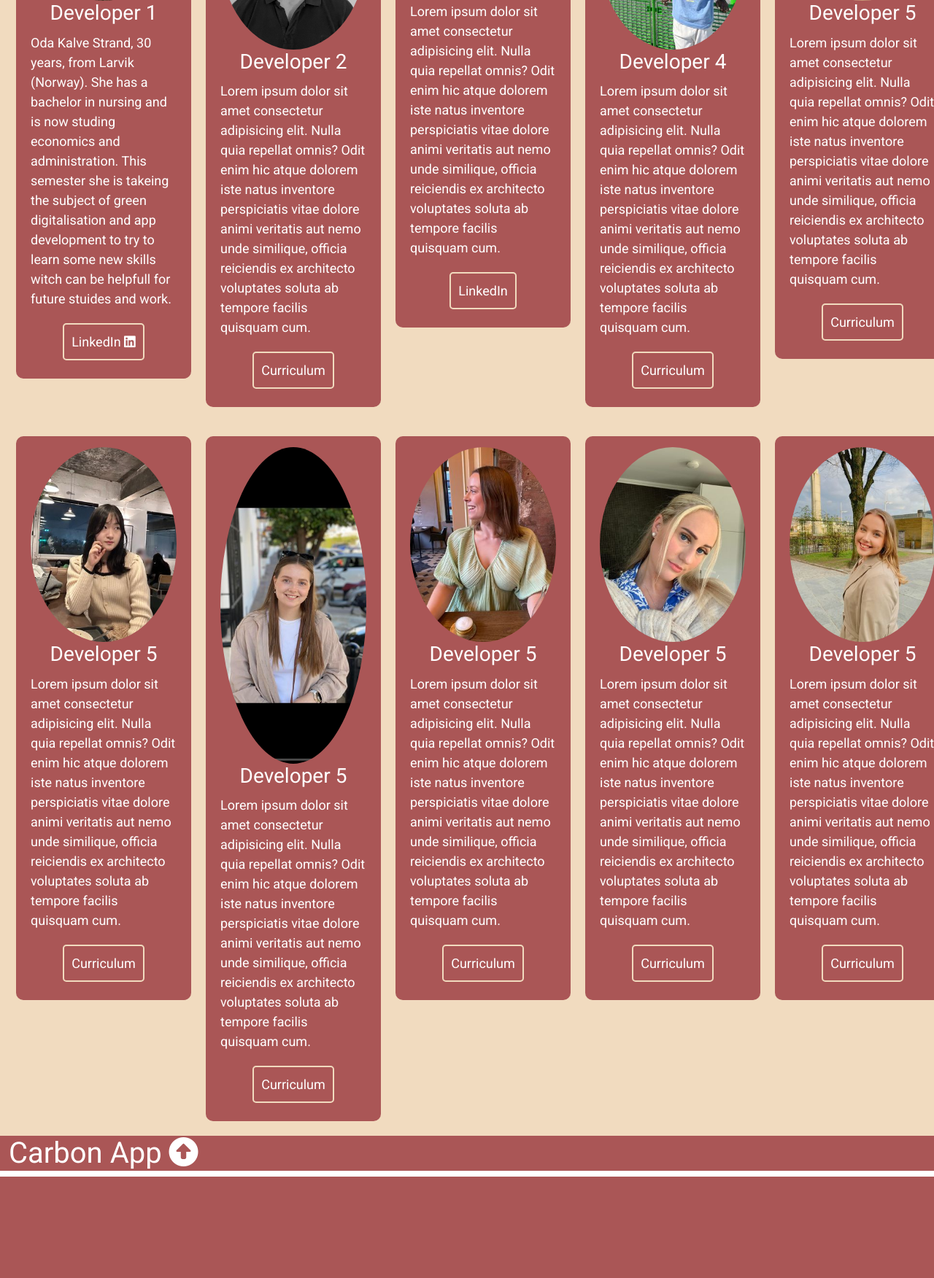
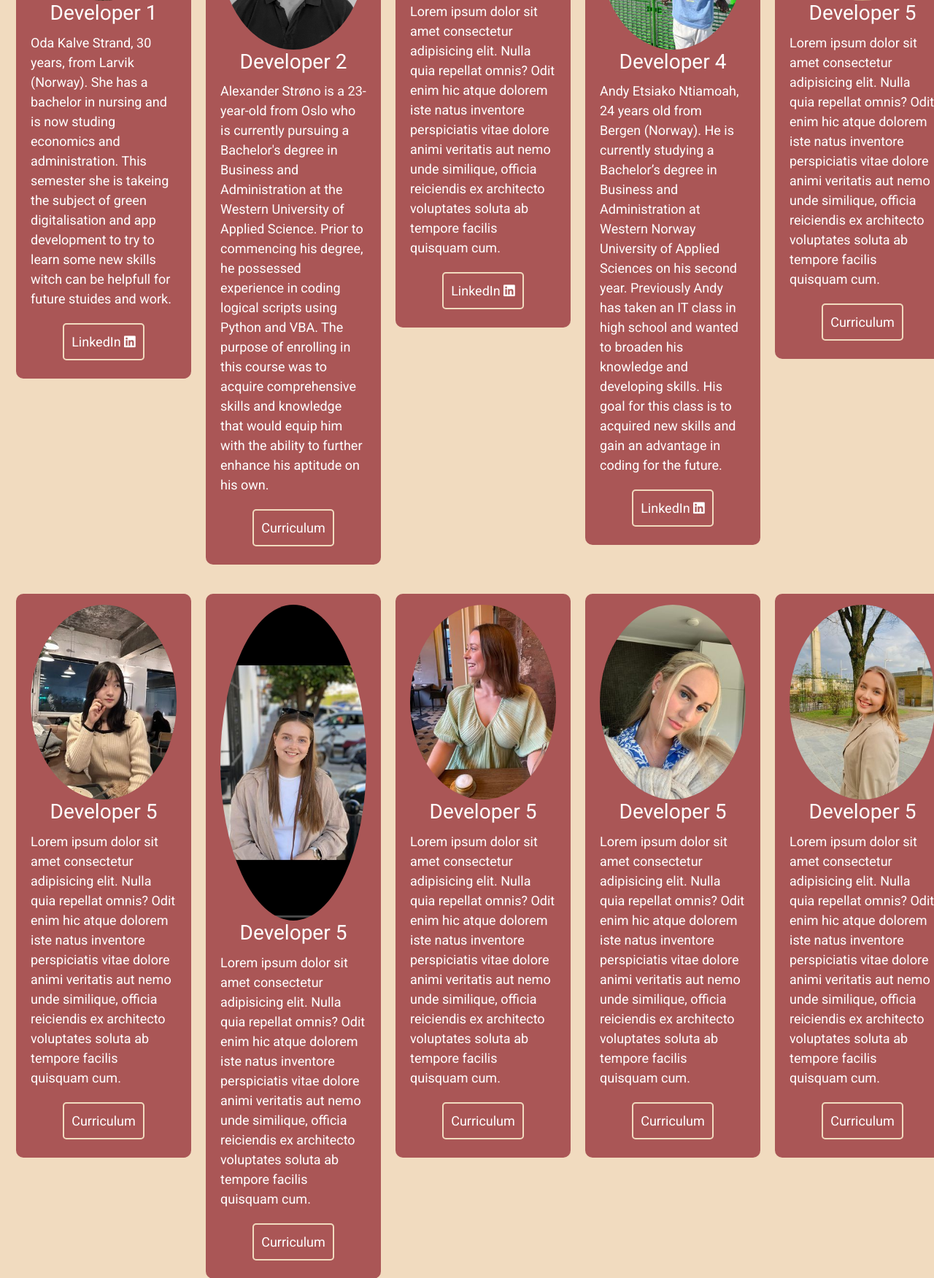
Before and after one commit to Andrei-Cos/Carbon_App_Grp1, a Flask app: page / in a window 1280 px wide. Shown: the part 976-2728 px from the top of the page at 73% size. Before the commit the page ends 2589 px from the top, so only its background shows below. Run offline with Flask 2, Linux system fonts and the light colour scheme; some libraries are stand-ins or nearby versions.

Commit message:
Add files via upload

```diff
--- a/Capp/templates/home.html
+++ b/Capp/templates/home.html
@@ -64,7 +64,7 @@
     <div class="box">
       <img src="/static/Pictures/Alex.jpg" alt="" style="border-radius: 50%; width:200px;">
       <h3>Developer 2</h3>
-      <p>  Lorem ipsum dolor sit amet consectetur adipisicing elit. Nulla quia repellat omnis? Odit enim hic atque dolorem iste natus inventore perspiciatis vitae dolore animi veritatis aut nemo unde similique, officia reiciendis ex architecto voluptates soluta ab tempore facilis quisquam cum.
+      <p>  Alexander Strøno is a 23-year-old from Oslo who is currently pursuing a Bachelor's degree in Business and Administration at the Western University of Applied Science. Prior to commencing his degree, he possessed experience in coding logical scripts using Python and VBA. The purpose of enrolling in this course was to acquire comprehensive skills and knowledge that would equip him with the ability to further enhance his aptitude on his own.
       </p>
       <div class="container_buttons_developers">
         <a class="btn_developers" href="#"  target="_blank">Curriculum</a>
@@ -76,16 +76,16 @@
       <p>  Lorem ipsum dolor sit amet consectetur adipisicing elit. Nulla quia repellat omnis? Odit enim hic atque dolorem iste natus inventore perspiciatis vitae dolore animi veritatis aut nemo unde similique, officia reiciendis ex architecto voluptates soluta ab tempore facilis quisquam cum.
       </p>
       <div class="container_buttons_developers">
-        <a class="btn_developers" href="#"  target="_blank">LinkedIn</a>
+        <a class="btn_developers" href="#"  target="_blank">LinkedIn <i class="fa-brands fa-linkedin"></i></a>
       </div>
     </div>
       <div class="box">
         <img src="/static/Pictures/Andy.jpg" alt="" style="border-radius: 50%; width:200px;">
         <h3>Developer 4</h3>
-        <p>  Lorem ipsum dolor sit amet consectetur adipisicing elit. Nulla quia repellat omnis? Odit enim hic atque dolorem iste natus inventore perspiciatis vitae dolore animi veritatis aut nemo unde similique, officia reiciendis ex architecto voluptates soluta ab tempore facilis quisquam cum.
+        <p>  Andy Etsiako Ntiamoah, 24 years old from Bergen (Norway). He is currently studying a Bachelor’s degree in Business and Administration at Western Norway University of Applied Sciences on his second year. Previously Andy has taken an IT class in high school and wanted to broaden his knowledge and developing skills. His goal for this class is to acquired new skills and gain an advantage in coding for the future.
         </p>
         <div class="container_buttons_developers">
-          <a class="btn_developers" href="#"  target="_blank">Curriculum</a>
+          <a class="btn_developers" href="https://www.linkedin.com/in/andy-ntiamoah-9a6358237/"  target="_blank">LinkedIn <i class="fa-brands fa-linkedin"></i> </a>
         </div>
       </div>
       <div class="box">
```
